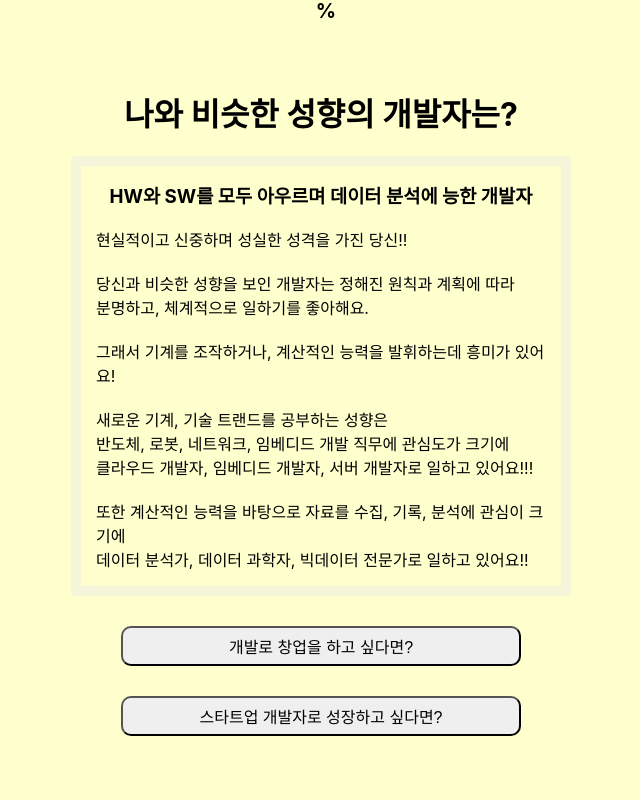
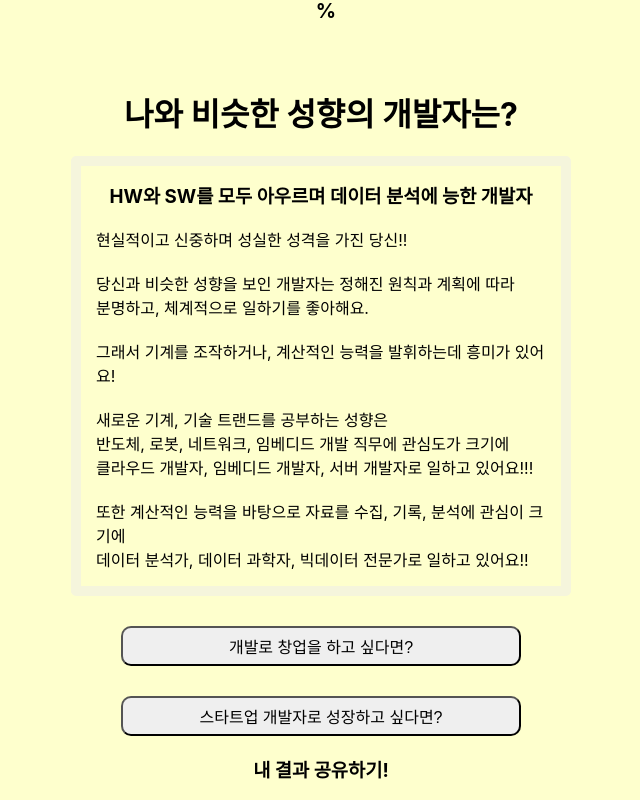
Before and after one commit to kimitt/Doosimi-Test, a React (Create React App) app: page /result in a window 1280 px wide. Shown: the part 270-1070 px from the top of the page, without its empty margins (319-959 px from the left). Before the commit the page ends 1006 px from the top, so only its background shows below. Built offline with nearby package versions, Linux system fonts and the light colour scheme.

Commit message:
feat: 공유하기 component 생성

```diff
--- a/src/components/Adult.js
+++ b/src/components/Adult.js
@@ -42,10 +42,5 @@ const Adult = () => {
     </div>
   );
 };
-//
-// <div>
-//   <Link to="https://lifehacking.co.kr">라이프해킹스쿨</Link>
-//   <Link to="https://ozcodingschool.com">오크코딩스쿨</Link>
-// </div>
 
 export default Adult;
--- /dev/null
+++ b/src/components/ResultShare.js
@@ -0,0 +1,13 @@
+import React from 'react';
+
+const ResultShare = () => {
+  return (
+    <div>
+      <h3>내 결과 공유하기!</h3>
+      <div></div>
+      <div></div>
+    </div>
+  );
+};
+
+export default ResultShare;
--- a/src/pages/Result.js
+++ b/src/pages/Result.js
@@ -3,6 +3,7 @@ import ResultScore from '../components/ResultScore';
 import Child from '../components/Child';
 import Adult from '../components/Adult';
 import ResultType from '../components/ResultType';
+import ResultShare from '../components/ResultShare';
 
 function Result() {
   let resultAge = 1;
@@ -17,6 +18,7 @@ function Result() {
       <ResultScore resultType={resultType} />
       <ResultType resultType={resultType} />
       {ageChecker ? <Child /> : <Adult />}
+      <ResultShare />
     </div>
   );
 }
```
